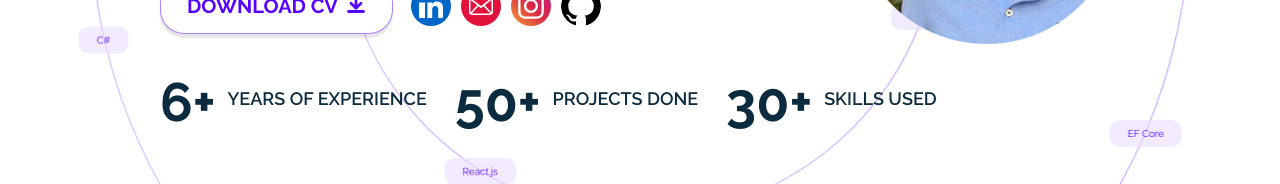
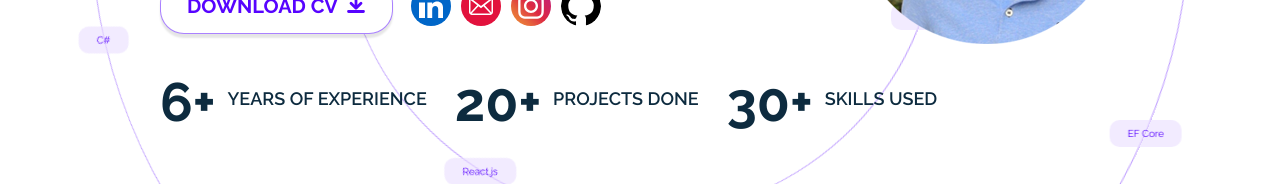
Before and after one commit to borabilir/borabilir.github.io, a React (Create React App) app: page / in a window 1280 px wide. Shown: the part 483-667 px from the top of the page. Built offline with nearby package versions, Linux system fonts and the light colour scheme.

Commit message:
Updated projects count

```diff
--- a/src/App/components/Intro/index.tsx
+++ b/src/App/components/Intro/index.tsx
@@ -86,7 +86,7 @@ const Intro: React.FC = () => {
                     </div>
                     <div>
                         <h4>
-                            <AnimatedNumber delay={2.1} end={50} />+
+                            <AnimatedNumber delay={2.1} end={20} />+
                         </h4>
                         <h5>{t('intro.projects')}</h5>
                     </div>
```
